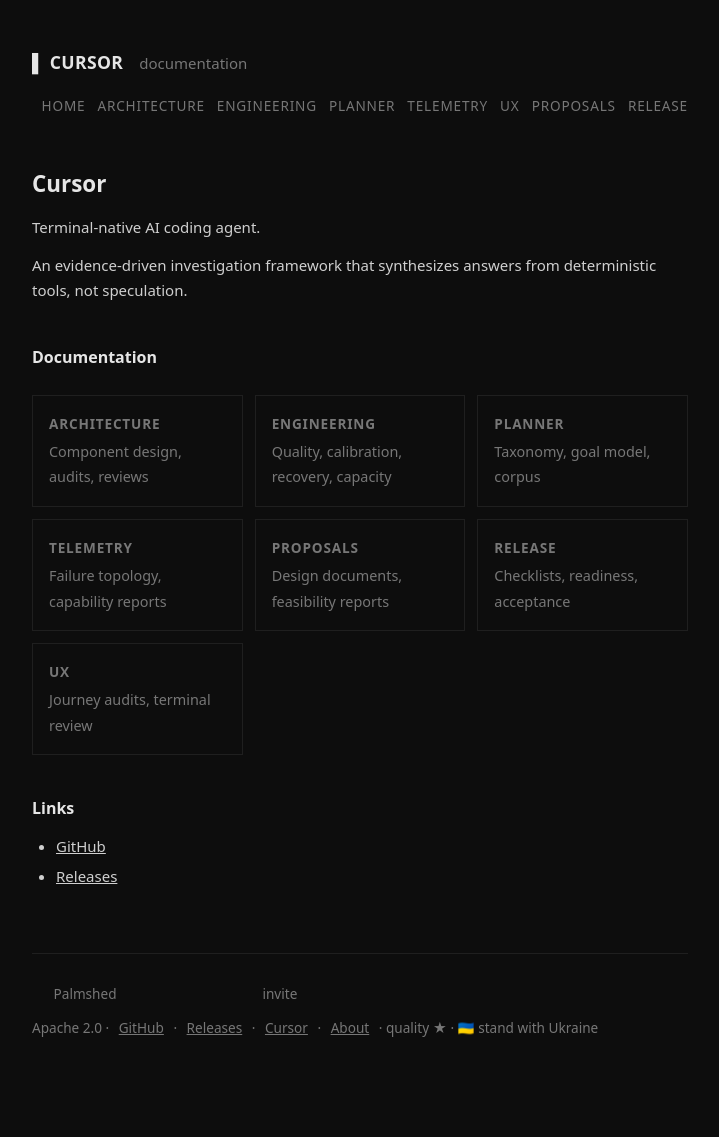
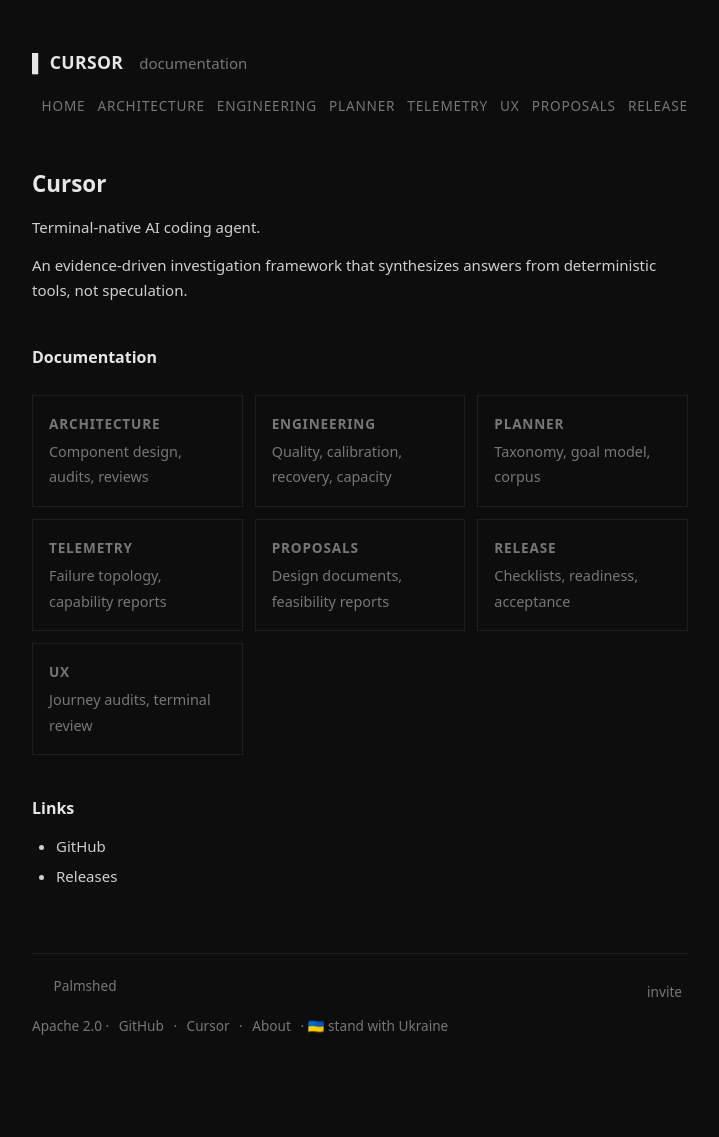
Before and after one commit to palmshed/cursor-docs, a Jekyll site: the page built from docs/index.md, in a window 1280 px wide. Shown: the whole page, without its empty margins (280-999 px from the left). Built offline with Jekyll 4.4.1, drawn with Linux system fonts in a browser that asks for light colours.

Commit message:
docs footer: dim inline refs, slider delay, remove underline, fix z-index, remove quality/releases/redundancy

```diff
--- a/docs/_layouts/default.html
+++ b/docs/_layouts/default.html
@@ -36,24 +36,22 @@
         Palmshed
       </span>
       <span class="slider-text">
-        <a href="https://github.com/palmshed">Get data from /repos/palmshed →</a>
+        <a href="https://github.com/palmshed">Get data from /repos/palmshed</a>
       </span>
     </span>
     <span class="dropdown" id="invite-dd">
       <span class="dropdown-trigger">invite</span>
       <span class="dropdown-menu">
-        <a href="https://github.com/palmshed">join as admin</a>
-        <a href="https://github.com/palmshed">join as member</a>
+        <a href="https://bniladridas.github.io/cursor/invite.html">join as admin</a>
+        <a href="https://bniladridas.github.io/cursor/invite.html">join as member</a>
       </span>
     </span>
   </div>
   <div>
     Apache 2.0 ·
     <a href="https://github.com/bniladridas/cursor">GitHub</a> ·
-    <a href="https://github.com/bniladridas/cursor/releases">Releases</a> ·
     <a href="https://bniladridas.github.io/cursor/">Cursor</a> ·
     <a href="https://bniladridas.github.io/cursor/about.html">About</a> ·
-    quality ★ ·
     🇺🇦 stand with Ukraine
   </div>
 </footer>
--- a/docs/assets/css/style.css
+++ b/docs/assets/css/style.css
@@ -23,7 +23,7 @@ body{
 
 @keyframes fade-in{from{opacity:0;}}
 
-a{color:inherit;}
+a{color:inherit;text-decoration:none;}
 a:hover{opacity:.8;}
 
 header{
@@ -86,6 +86,7 @@ h4{
 }
 
 p{margin:12px 0;color:#cfcfcf;}
+p a{color:var(--dim);}
 
 ul,ol{margin:12px 0;padding-left:24px;color:#cfcfcf;}
 li{margin:4px 0;}
@@ -154,12 +155,12 @@ footer{
 
 footer a{color:var(--dim);margin:0 6px;}
 footer > div + div{margin-top:.5em;}
+footer > div:first-child{display:flex;justify-content:space-between;}
 
 .slider{
   display:inline-flex;
   flex-direction:column;
   cursor:pointer;
-  z-index:1;
   overflow:hidden;
   vertical-align:middle;
   height:1.2em;
@@ -168,7 +169,7 @@ footer > div + div{margin-top:.5em;}
 
 .slider-icon, .slider-text{
   flex-shrink:0;
-  transition:transform .25s ease;
+  transition:transform .25s ease .1s;
 }
 
 .slider-text{
```
